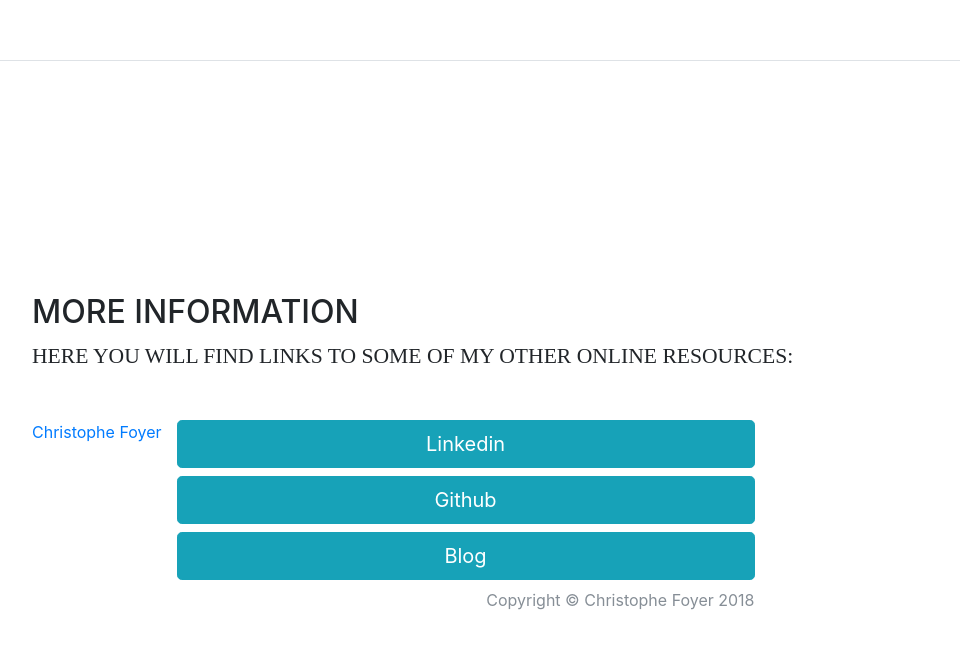
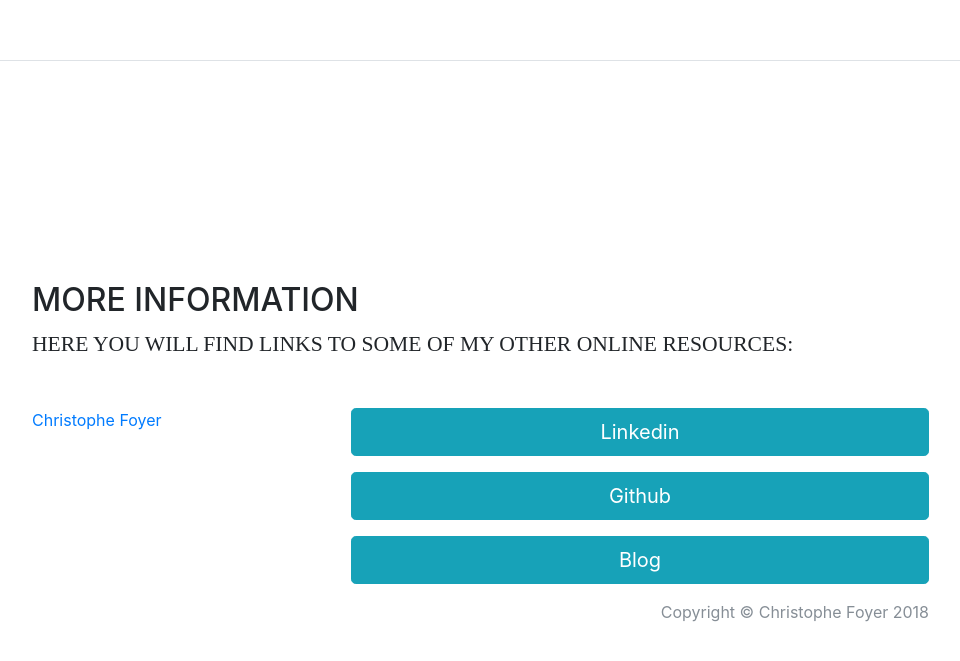
Before and after one commit to Christophe-Foyer/online-resume, a website with bundled scripts: page index.html in a window 1280 px wide. Shown: the part 5525-6186 px from the top of the page, without its empty margins (288-1248 px from the left). Built offline with nearby package versions, Linux system fonts and the light colour scheme; a web font is replaced by a local one.

Commit message:
changed spacing

```diff
--- a/index.html
+++ b/index.html
@@ -437,12 +437,12 @@
           <div class="subheading mb-5">Here you will find links to some of my other online resources:</div>
 
           <!--<div class="col-lg-8 col-lg-offset-2">-->
-          <div class="d-flex flex-column flex-md-row">
+          <div class="d-flex flex-column flex-md-row justify-content-between">
                 <div class="LI-profile-badge mb-2" data-version="v1" data-size="medium" data-locale="en_EN" data-type="horizontal" data-theme="light" data-vanity="christophe-foyer"><a class="LI-simple-link" href='https://oo.linkedin.com/in/christophe-foyer?trk=profile-badge'>Christophe Foyer</a></div>
           <div class="col-lg-8 col-lg-offset-2 text-md-right">
-                <input type="button" value="Linkedin" class="btn btn-info btn-lg btn-block mb-2" onclick="window.location.href='https://www.linkedin.com/in/christophe-foyer'" />
-                <input type="button" value="Github" class="btn btn-info btn-lg btn-block mb-2" onclick="window.location.href='https://github.com/Christophe-Foyer'" />
-                <input type="button" value="Blog" class="btn btn-info btn-lg btn-block mb-2" onclick="window.location.href='http://www.cfoyer.com/blog'" />
+                <input type="button" value="Linkedin" class="btn btn-info btn-lg btn-block mb-3" onclick="window.location.href='https://www.linkedin.com/in/christophe-foyer'" />
+                <input type="button" value="Github" class="btn btn-info btn-lg btn-block mb-3" onclick="window.location.href='https://github.com/Christophe-Foyer'" />
+                <input type="button" value="Blog" class="btn btn-info btn-lg btn-block mb-3" onclick="window.location.href='http://www.cfoyer.com/blog'" />
                 <p class="copyright text-muted">Copyright &copy; Christophe Foyer 2018</p>
           </div>
           </div>
```
